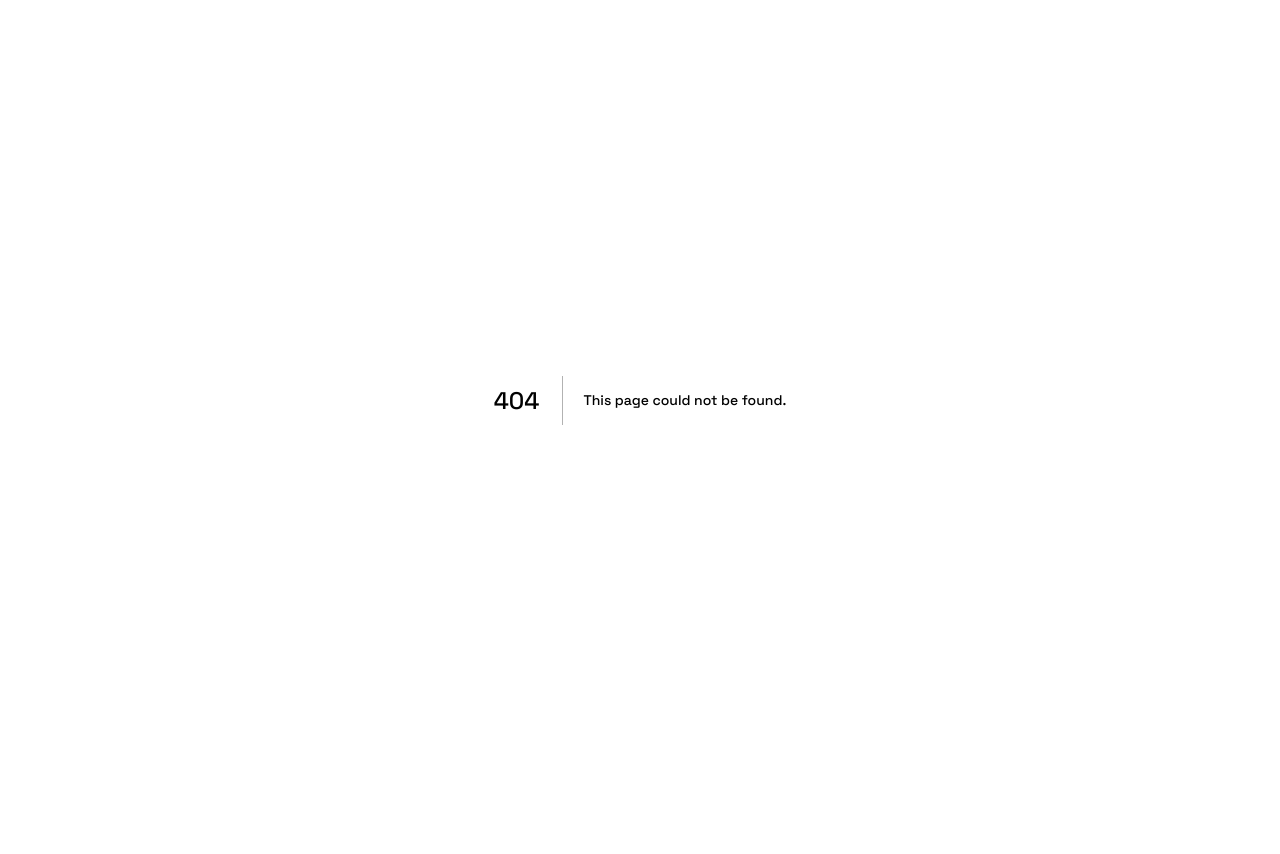
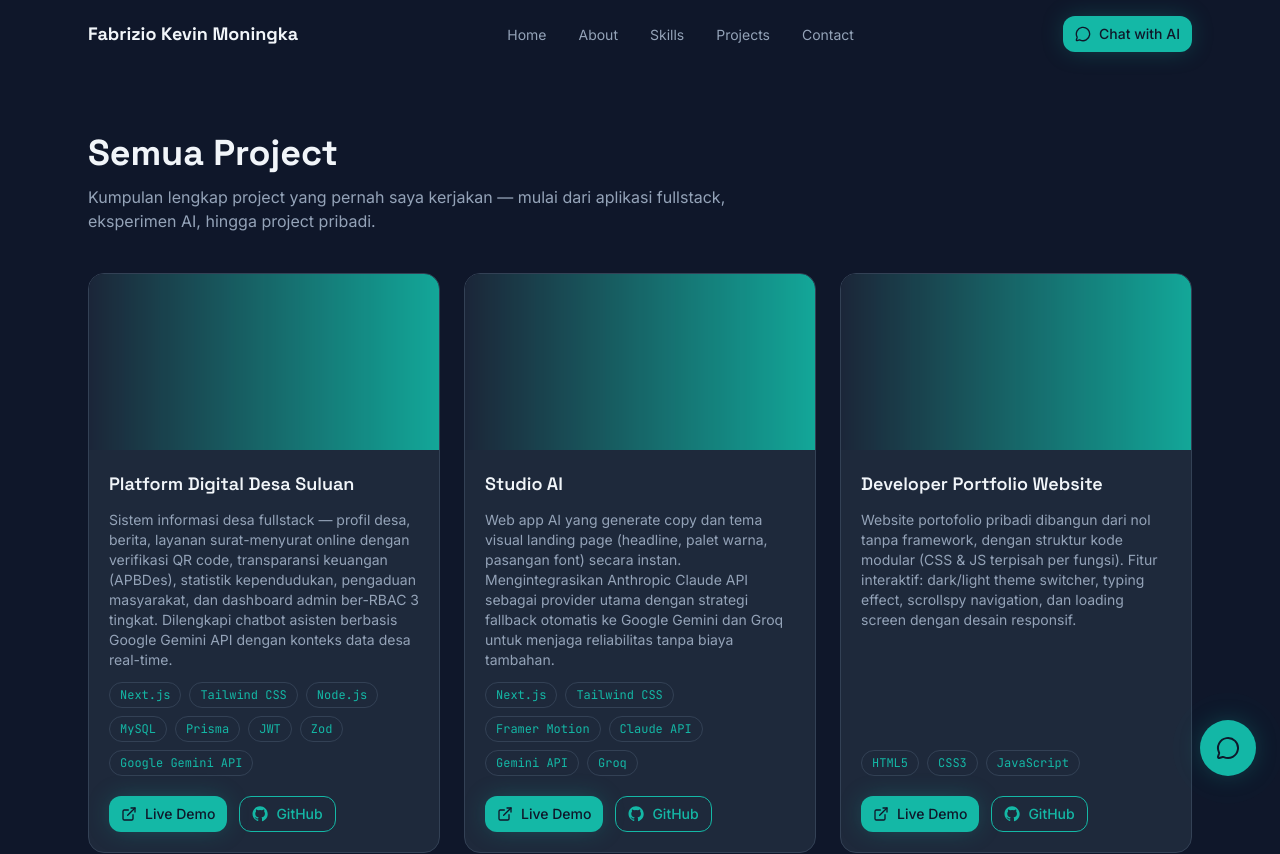
Before and after one commit to fabriziomoningka-13/portfolio-ai, a Next.js app: page /projects in a window 1280 px wide. Before the commit this address had no page. Shown: the top 854 px of the page. Before the commit the page ends 800 px from the top, so only its background shows below. Built offline with nearby package versions, Linux system fonts and the light colour scheme.

Commit message:
feat: halaman /projects khusus (semua project), Home cuma tampilkan 4 + tombol Lihat Semua Project

```diff
--- /dev/null
+++ b/app/projects/page.tsx
@@ -0,0 +1,41 @@
+import type { Metadata } from "next";
+import { Navbar } from "@/components/Navbar";
+import { Footer } from "@/components/Footer";
+import { ChatWidget } from "@/components/ChatWidget";
+import { Reveal } from "@/components/Reveal";
+import { ProjectsGrid } from "@/components/ProjectsGrid";
+import type { Project } from "@/components/ProjectCard";
+import profile from "@/data/profile.json";
+import projectsData from "@/data/projects.json";
+
+export const metadata: Metadata = {
+  title: `Semua Project — ${profile.name}`,
+  description: `Kumpulan lengkap project yang pernah dikerjakan oleh ${profile.name}.`,
+};
+
+export default function ProjectsPage() {
+  const allProjects = projectsData as Project[];
+
+  return (
+    <>
+      <Navbar />
+      <main id="main-content" className="mx-auto max-w-6xl px-6 py-16">
+        <Reveal>
+          <h1 className="font-heading text-3xl font-bold sm:text-4xl">
+            Semua Project
+          </h1>
+          <p className="mt-3 max-w-2xl text-text-muted">
+            Kumpulan lengkap project yang pernah saya kerjakan — mulai dari
+            aplikasi fullstack, eksperimen AI, hingga project pribadi.
+          </p>
+        </Reveal>
+
+        <div className="mt-10">
+          <ProjectsGrid projects={allProjects} />
+        </div>
+      </main>
+      <Footer />
+      <ChatWidget />
+    </>
+  );
+}
--- a/components/Navbar.tsx
+++ b/components/Navbar.tsx
@@ -1,5 +1,6 @@
 "use client";
 
+import Link from "next/link";
 import { useEffect, useState } from "react";
 import { Menu, X, MessageCircle } from "lucide-react";
 import { Button } from "@/components/ui/button";
@@ -7,11 +8,11 @@ import profile from "@/data/profile.json";
 import { useChatWidget } from "@/components/ChatWidgetContext";
 
 const links = [
-  { href: "#home", label: "Home" },
-  { href: "#about", label: "About" },
-  { href: "#skills", label: "Skills" },
-  { href: "#projects", label: "Projects" },
-  { href: "#contact", label: "Contact" },
+  { href: "/#home", label: "Home" },
+  { href: "/#about", label: "About" },
+  { href: "/#skills", label: "Skills" },
+  { href: "/projects", label: "Projects" },
+  { href: "/#contact", label: "Contact" },
 ];
 
 export function Navbar() {
@@ -34,19 +35,19 @@ export function Navbar() {
       }`}
     >
       <nav className="mx-auto flex max-w-6xl items-center justify-between px-6 py-4">
-        <a href="#home" className="font-heading text-lg font-bold text-text-primary">
+        <Link href="/#home" className="font-heading text-lg font-bold text-text-primary">
           {profile.name}
-        </a>
+        </Link>
 
         <ul className="hidden items-center gap-8 md:flex">
           {links.map((link) => (
             <li key={link.href}>
-              <a
+              <Link
                 href={link.href}
                 className="text-sm text-text-muted transition-colors hover:text-teal-primary"
               >
                 {link.label}
-              </a>
+              </Link>
             </li>
           ))}
         </ul>
@@ -71,13 +72,13 @@ export function Navbar() {
           <ul className="flex flex-col gap-1 px-6 py-4">
             {links.map((link) => (
               <li key={link.href}>
-                <a
+                <Link
                   href={link.href}
                   onClick={() => setOpen(false)}
                   className="block py-2 text-sm text-text-muted hover:text-teal-primary"
                 >
                   {link.label}
-                </a>
+                </Link>
               </li>
             ))}
             <li className="pt-2">
--- a/components/Projects.tsx
+++ b/components/Projects.tsx
@@ -1,20 +1,32 @@
-import { ProjectCard, type Project } from "@/components/ProjectCard";
-import { Reveal, RevealGroup, RevealItem } from "@/components/Reveal";
-import projects from "@/data/projects.json";
+import Link from "next/link";
+import { ArrowRight } from "lucide-react";
+import { Reveal } from "@/components/Reveal";
+import { ProjectsGrid } from "@/components/ProjectsGrid";
+import { Button } from "@/components/ui/button";
+import projectsData from "@/data/projects.json";
+import type { Project } from "@/components/ProjectCard";
+
+const HOME_PROJECTS_LIMIT = 4;
 
 export function Projects() {
+  const allProjects = projectsData as Project[];
+  const featured = allProjects.slice(0, HOME_PROJECTS_LIMIT);
+
   return (
     <section id="projects" className="mx-auto max-w-6xl px-6 py-20">
       <Reveal>
         <h2 className="mb-8 font-heading text-2xl font-bold sm:text-3xl">Projects</h2>
       </Reveal>
-      <RevealGroup className="grid gap-6 sm:grid-cols-2 md:grid-cols-3">
-        {(projects as Project[]).map((project) => (
-          <RevealItem key={project.slug} className="h-full" hoverLift>
-            <ProjectCard project={project} />
-          </RevealItem>
-        ))}
-      </RevealGroup>
+
+      <ProjectsGrid projects={featured} />
+
+      <Reveal delay={0.1} className="mt-10 flex justify-center">
+        <Button asChild size="lg" variant="outline">
+          <Link href="/projects">
+            Lihat Semua Project <ArrowRight className="size-4" />
+          </Link>
+        </Button>
+      </Reveal>
     </section>
   );
 }
--- /dev/null
+++ b/components/ProjectsGrid.tsx
@@ -0,0 +1,14 @@
+import { ProjectCard, type Project } from "@/components/ProjectCard";
+import { RevealGroup, RevealItem } from "@/components/Reveal";
+
+export function ProjectsGrid({ projects }: { projects: Project[] }) {
+  return (
+    <RevealGroup className="grid gap-6 sm:grid-cols-2 md:grid-cols-3">
+      {projects.map((project) => (
+        <RevealItem key={project.slug} className="h-full" hoverLift>
+          <ProjectCard project={project} />
+        </RevealItem>
+      ))}
+    </RevealGroup>
+  );
+}
```
